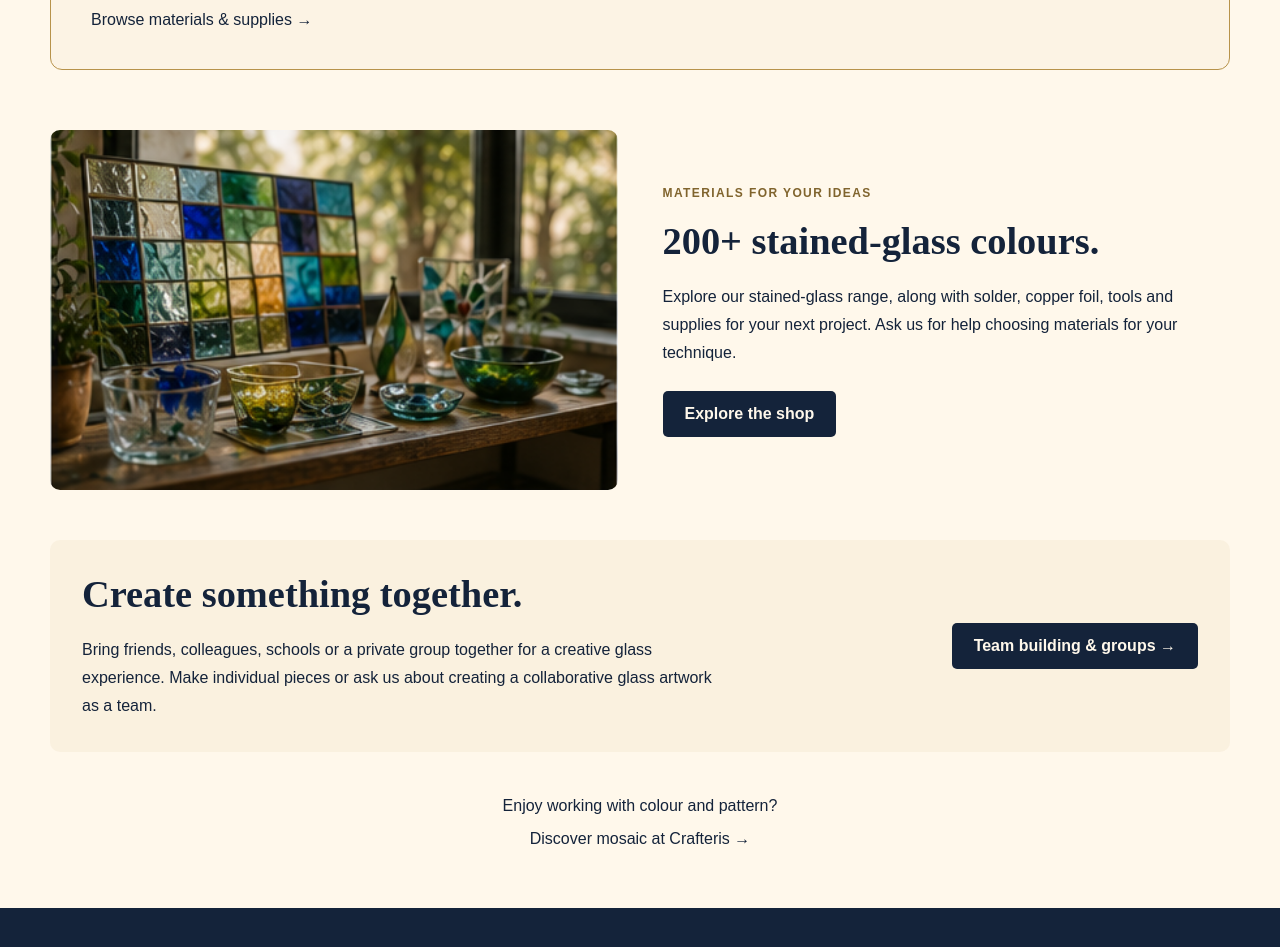
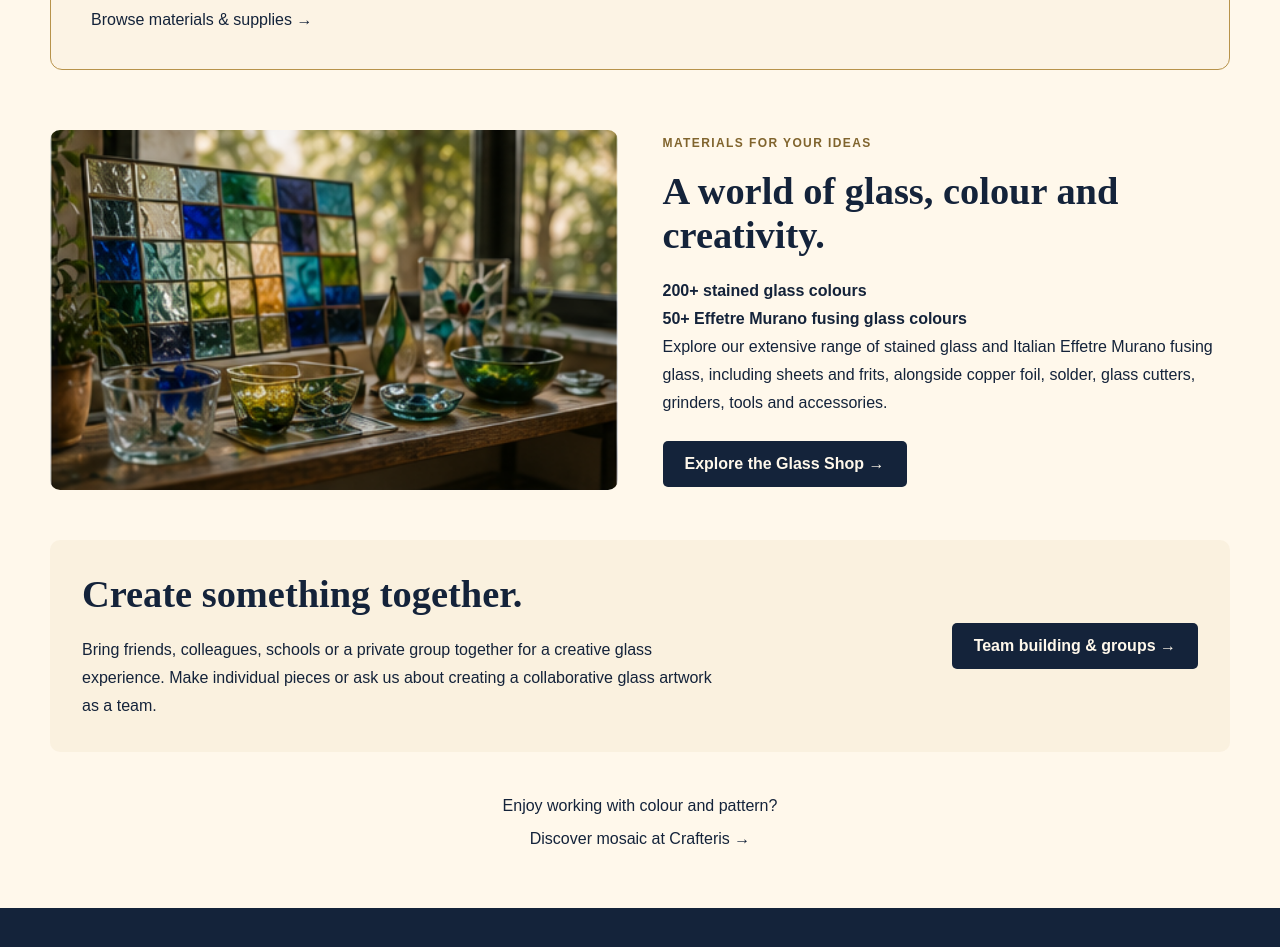
Before and after one commit to guzzep/crafteris-studio-website, a Next.js app: page /glass in a window 1280 px wide. Shown: the part 2980-3927 px from the top of the page. Built offline with nearby package versions, Linux system fonts and the light colour scheme; no server answers; the database is empty.

Commit message:
Highlight 50+ Effetre Murano fusing glass colours alongside stained glass

```diff
--- a/src/app/glass/page.tsx
+++ b/src/app/glass/page.tsx
@@ -22,7 +22,7 @@ export default function GlassPage() {
       <div className={styles.priceDetails}><p><strong>The breakdown:</strong> glass €37/kg + €9/kg for each firing. We weigh the glass once and agree whether your design needs one or two firings before you start. No minimum firing fee or size surcharge for this combined glass-and-firing pricing. The 10% member discount and loyalty rewards apply only to eligible materials, not firing. Prices shown are before any member material discount.</p><p><strong>Example:</strong> a 350g project costs €16.10 for glass and one firing, or €19.25 for glass and two firings.</p><p className={styles.accessNote}><strong>Studio access is separate.</strong> Your total visit cost is the glass-and-firing amount above plus access under your chosen membership or studio-time plan. <Link href="/membership">See studio access plans →</Link></p><p><strong>Booking a workshop or course?</strong> The prices above apply to independent projects. Each workshop or course listing states its own price and inclusions.</p></div>
       <div className={styles.stainedCosts}><h3>Stained glass: buy what your project needs.</h3><p>Purchase your glass, solder, copper foil and other consumables from the shop. Prices depend on the materials and quantities you choose, and studio access is charged under your chosen plan.</p><p><strong>Active members receive 10% off eligible materials and retail purchases and earn two studio hours per €100 of qualifying spending.</strong> We’ll explain any exclusions before you buy.</p><Link href="/shop?category=glass">Browse materials & supplies →</Link></div>
     </section>
-    <section className={styles.shop}><img src="/shop/glass-shop.png" alt="Glass materials and creative supplies" /><div><p className={styles.eyebrow}>Materials for your ideas</p><h2>200+ stained-glass colours.</h2><p>Explore our stained-glass range, along with solder, copper foil, tools and supplies for your next project. Ask us for help choosing materials for your technique.</p><Link className={styles.button} href="/shop?category=glass">Explore the shop</Link></div></section>
+    <section className={styles.shop}><img src="/shop/glass-shop.png" alt="Glass materials and creative supplies" /><div><p className={styles.eyebrow}>Materials for your ideas</p><h2>A world of glass, colour and creativity.</h2><p><strong>200+ stained glass colours</strong><br/><strong>50+ Effetre Murano fusing glass colours</strong></p><p>Explore our extensive range of stained glass and Italian Effetre Murano fusing glass, including sheets and frits, alongside copper foil, solder, glass cutters, grinders, tools and accessories.</p><Link className={styles.button} href="/shop?category=glass">Explore the Glass Shop →</Link></div></section>
     <section className={styles.group}><div><h2>Create something together.</h2><p>Bring friends, colleagues, schools or a private group together for a creative glass experience. Make individual pieces or ask us about creating a collaborative glass artwork as a team.</p></div><Link className={styles.button} href="/team-building">Team building & groups →</Link></section>
     <section className={styles.related}><p>Enjoy working with colour and pattern?</p><Link href="/mosaic">Discover mosaic at Crafteris →</Link></section>
   </main><Footer /></div>;
```
